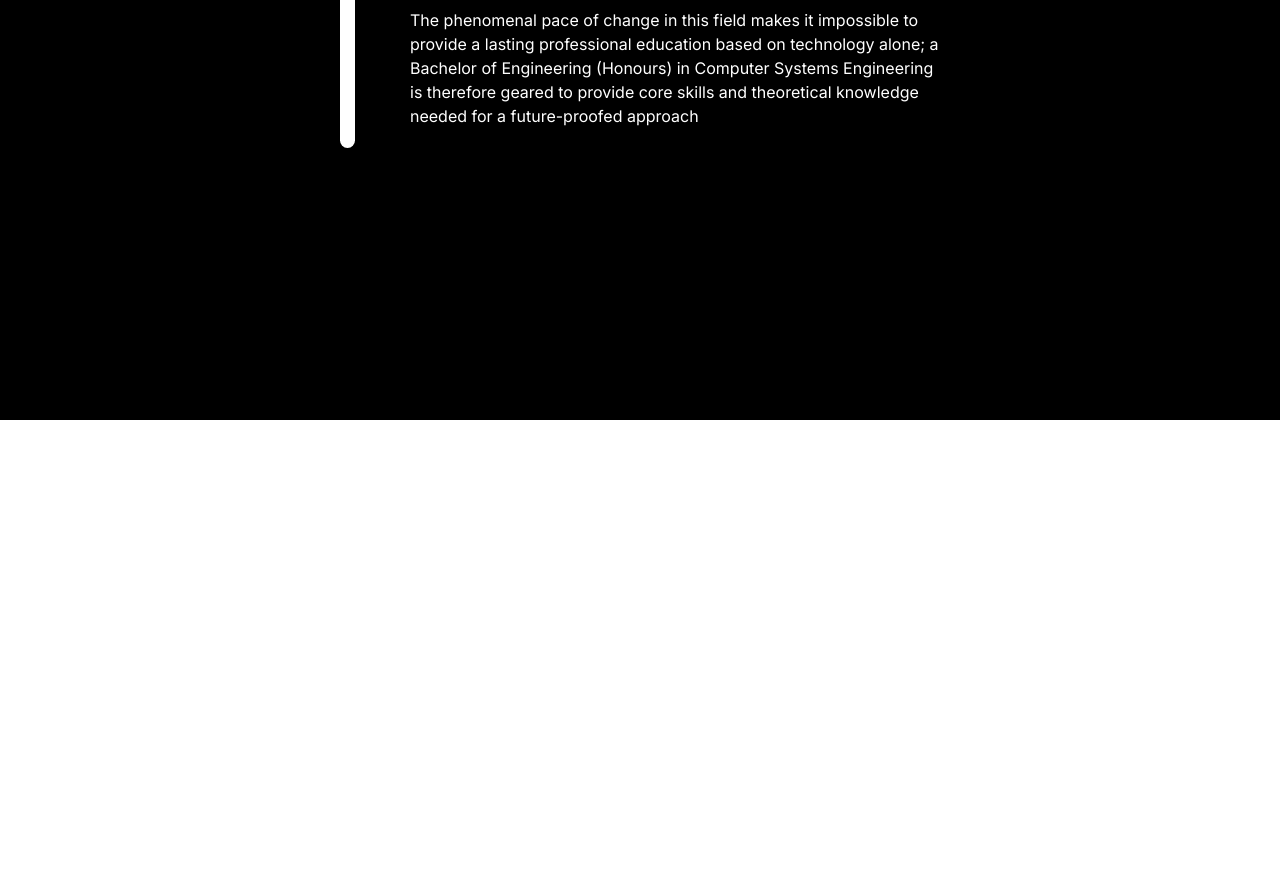
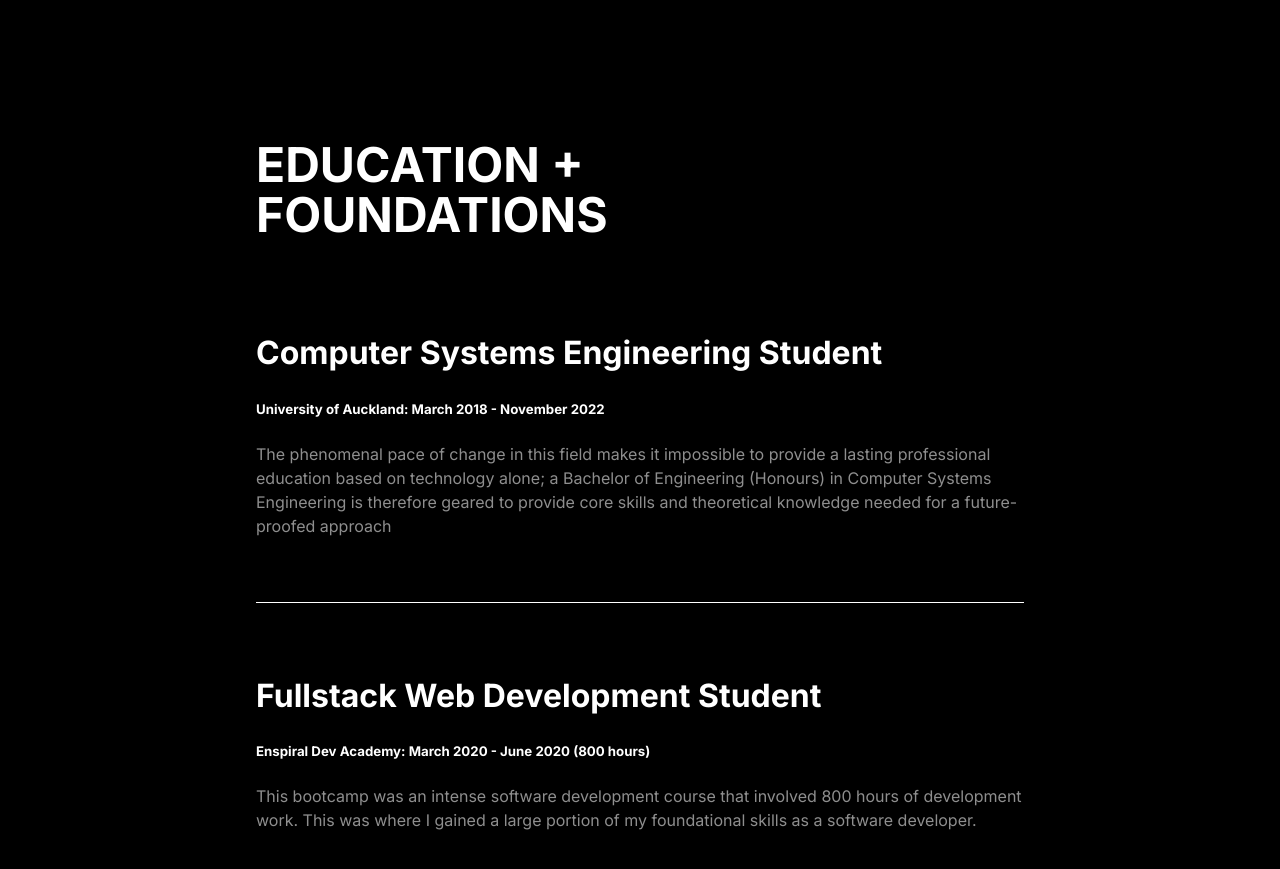
Before and after one commit to christopher-alba/personal-portfolio-v12, a React (Vite) app: page / in a window 1280 px wide. Shown: the part 6660-7529 px from the top of the page. Before the commit the page ends 7080 px from the top, so only its background shows below. Built offline with nearby package versions, Linux system fonts and the light colour scheme; the HTML template or start-up script is replaced by a standard one; a web font is replaced by a local one.

Commit message:
complete education section

```diff
--- a/src/App.tsx
+++ b/src/App.tsx
@@ -6,6 +6,7 @@ import Navbar from "./sections/Navbar/Navbar";
 import Career from "./sections/Career/Career";
 import Aos from "aos";
 import "aos/dist/aos.css";
+import Education from "./sections/Education/Education";
 
 function App() {
   const [theme, setTheme] = useState(
@@ -23,6 +24,7 @@ function App() {
       <Skills />
       <Technologies themeName={theme} />
       <Career />
+      <Education />
     </div>
   );
 }
--- a/src/sections/Career/career.scss
+++ b/src/sections/Career/career.scss
@@ -1,5 +1,5 @@
 .career-container {
-  padding: 10rem 0;
+  padding-top: 10rem;
 }
 .career-heading {
   position: sticky;
--- a/src/sections/Career/data.ts
+++ b/src/sections/Career/data.ts
@@ -114,31 +114,4 @@ export const timelineItems: Companies = [
     ],
     website: "https://www.jasper.io/",
   },
-  {
-    summary:
-      "The phenomenal pace of change in this field makes it impossible to provide a lasting professional education based on technology alone; a Bachelor of Engineering (Honours) in Computer Systems Engineering is therefore geared to provide core skills and theoretical knowledge needed for a future-proofed approach",
-    type: "Bachelors Degree",
-    name: "University of Auckland",
-    nameShort: "UoA",
-    position: "Computer Systems Engineering Student",
-    dateString: "March 2018 - November 2022",
-    startDate: "March 2018",
-    endDate: "November 2022",
-    technologies: [
-      "React",
-      "CSS",
-      "HTML",
-      "Typescript",
-      "Java",
-      "C++",
-      "C",
-      "Matlab",
-      "R",
-      "Python",
-      "VHDL",
-      "Android Studio",
-    ],
-    website:
-      "https://www.auckland.ac.nz/en/study/study-options/find-a-study-option/computer-systems-engineering.html",
-  },
 ];
--- /dev/null
+++ b/src/sections/Education/Education.tsx
@@ -0,0 +1,36 @@
+import "./education.scss";
+import { education } from "./data";
+import { FC } from "react";
+
+import Container from "../../components/Container/Container";
+
+const Education: FC = () => {
+  return (
+    <Container className="education-container">
+      <div className="flex-wrapper">
+        <div className="education-heading-wrapper">
+          <h1 className="education-heading heading">
+            <span>EDUCATION +</span> FOUNDATIONS
+          </h1>
+        </div>
+        <div>
+          {education.map((x) => (
+            <div
+              className="education-skill"
+              data-aos="fade-left"
+              key={x.position}
+            >
+              <h1>{x.position}</h1>
+              <h5>
+                {x.name}: {x.dateString}
+              </h5>
+              <p>{x.summary}</p>
+            </div>
+          ))}
+        </div>
+      </div>
+    </Container>
+  );
+};
+
+export default Education;
--- /dev/null
+++ b/src/sections/Education/data.ts
@@ -0,0 +1,60 @@
+export const education = [
+  {
+    summary:
+      "The phenomenal pace of change in this field makes it impossible to provide a lasting professional education based on technology alone; a Bachelor of Engineering (Honours) in Computer Systems Engineering is therefore geared to provide core skills and theoretical knowledge needed for a future-proofed approach",
+    type: "Bachelors Degree",
+    name: "University of Auckland",
+    nameShort: "UoA",
+    position: "Computer Systems Engineering Student",
+    dateString: "March 2018 - November 2022",
+    startDate: "March 2018",
+    endDate: "November 2022",
+    technologies: [
+      "React",
+      "CSS",
+      "HTML",
+      "Typescript",
+      "Java",
+      "C++",
+      "C",
+      "Matlab",
+      "R",
+      "Python",
+      "VHDL",
+      "Android Studio",
+    ],
+    website:
+      "https://www.auckland.ac.nz/en/study/study-options/find-a-study-option/computer-systems-engineering.html",
+  },
+  {
+    summary:
+      "This bootcamp was an intense software development course that involved 800 hours of development work. This was where I gained a large portion of my foundational skills as a software developer.",
+    type: "Bootcamp",
+    name: "Enspiral Dev Academy",
+    nameShort: "EDA",
+    position: "Fullstack Web Development Student",
+    dateString: "March 2020 - June 2020 (800 hours)",
+    technologies: [
+      "Javascript",
+      "jQuery",
+      "React.js",
+      "Redux",
+      "REST APIs",
+      "Jest",
+      "Postman",
+      "Supertest",
+      "Superagent",
+      "Passport.js",
+      "HTML",
+      "CSS",
+      "Handlebars",
+      "Node.js",
+      "Express.js",
+      "Knex.js",
+      "Github",
+      "AdobeXD",
+      "Photoshop",
+    ],
+    website: "https://devacademy.co.nz/",
+  },
+];
--- /dev/null
+++ b/src/sections/Education/education.scss
@@ -0,0 +1,43 @@
+.education-container {
+    padding-top: 10rem;
+    position: relative;
+    padding-bottom: 20rem;
+}
+
+.education-inner-div {
+    width: 50%;
+}
+.education-skill {
+    border-bottom: 1px solid var(--text-main);
+    padding: 3rem 0;
+    &:last-of-type {
+        border-bottom: none;
+    }
+}
+
+.education-container .flex-wrapper {
+    @media(max-width: 1900px){
+        flex-direction: column;
+    }
+}
+
+
+.education-heading-wrapper {
+    width: 45%;
+    position: sticky;
+    top: 46px;
+    background: var(--bg-main);
+    padding: 20px 0;
+    z-index: 1;
+    width: 100%;
+    .education-heading {
+      span {
+        white-space: nowrap;
+      }
+      position: sticky;
+      top: 4rem;
+      margin-right: 5rem;
+      margin-top: 0;
+      margin-bottom: 0;
+    }
+  }
--- a/src/sections/Navbar/Navbar.tsx
+++ b/src/sections/Navbar/Navbar.tsx
@@ -19,6 +19,12 @@ const Navbar: FC<{ setTheme: (theme: string) => void; theme: string }> = ({
       localStorage.setItem("theme", "light-theme");
     }
   };
+
+  const handleNavigation = (destination: string) => {
+    var target = document.getElementsByClassName(destination)[0];
+    target.scrollIntoView({ behavior: "smooth" });
+  };
+
   const toggleDrawer = () => {
     setDisplayDrawer(!displayDrawer);
   };
@@ -47,12 +53,12 @@ const Navbar: FC<{ setTheme: (theme: string) => void; theme: string }> = ({
               <FontAwesomeIcon icon={displayDrawer ? faClose : faBars} />
             </button>
             <div>
-              <button className="nav-shortcut">About</button>
-              <button className="nav-shortcut">Skills</button>
-              <button className="nav-shortcut">Tech</button>
-              <button className="nav-shortcut">Career</button>
-              <button className="nav-shortcut">Education</button>
-              <button className="nav-shortcut">Contact</button>
+              <button className="nav-shortcut" onClick={() => handleNavigation("landing-container")}>About</button>
+              <button className="nav-shortcut" onClick={() => handleNavigation("skills-container")}>Skills</button>
+              <button className="nav-shortcut" onClick={() => handleNavigation("technology-main-div")}>Tech</button>
+              <button className="nav-shortcut" onClick={() => handleNavigation("career-container")}>Career</button>
+              <button className="nav-shortcut" onClick={() => handleNavigation("education-container")}>Education</button>
+              <button className="nav-shortcut" onClick={() => handleNavigation("contact-main-div")}>Contact</button>
             </div>
             <button className="nav-theme" onClick={toggleTheme}>
               {theme === "light-theme" ? "Dark Mode" : "Light Mode"}
@@ -63,12 +69,12 @@ const Navbar: FC<{ setTheme: (theme: string) => void; theme: string }> = ({
       {displayDrawer && (
         <div className="nav-drawer" onClick={toggleDrawer}>
           <Container className="nav-drawer-container">
-            <button className="nav-shortcut">About</button>
-            <button className="nav-shortcut">Skills</button>
-            <button className="nav-shortcut">Tech</button>
-            <button className="nav-shortcut">Career</button>
-            <button className="nav-shortcut">Education</button>
-            <button className="nav-shortcut">Contact</button>
+            <button className="nav-shortcut" onClick={() => handleNavigation("landing-container")}>About</button>
+            <button className="nav-shortcut" onClick={() => handleNavigation("skills-container")}>Skills</button>
+            <button className="nav-shortcut" onClick={() => handleNavigation("technology-main-div")}>Tech</button>
+            <button className="nav-shortcut" onClick={() => handleNavigation("career-container")}>Career</button>
+            <button className="nav-shortcut" onClick={() => handleNavigation("education-container")}>Education</button>
+            <button className="nav-shortcut" onClick={() => handleNavigation("contact-main-div")}>Contact</button>
           </Container>
         </div>
       )}
```
